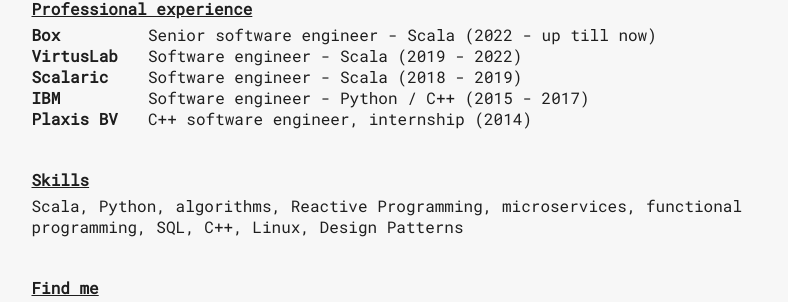
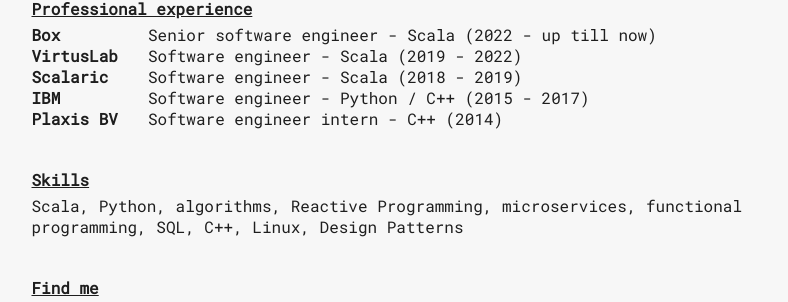
Before and after one commit to kamilbozek/kamilbozek.github.io, a Jekyll site: the page built from about.html, in a window 1280 px wide. Shown: the part 225-527 px from the top of the page, without its empty margins (235-1023 px from the left). Built offline with Jekyll 4.4.1, drawn with Linux system fonts in a browser that asks for light colours.

Commit message:
Intern update

```diff
--- a/_data/jobs.yml
+++ b/_data/jobs.yml
@@ -16,5 +16,5 @@
   when: 2015 - 2017
 - company: Plaxis BV
   companyWebsite: https://www.plaxis.com
-  position: C++ software engineer, internship
+  position: Software engineer intern - C++
   when: 2014
```
